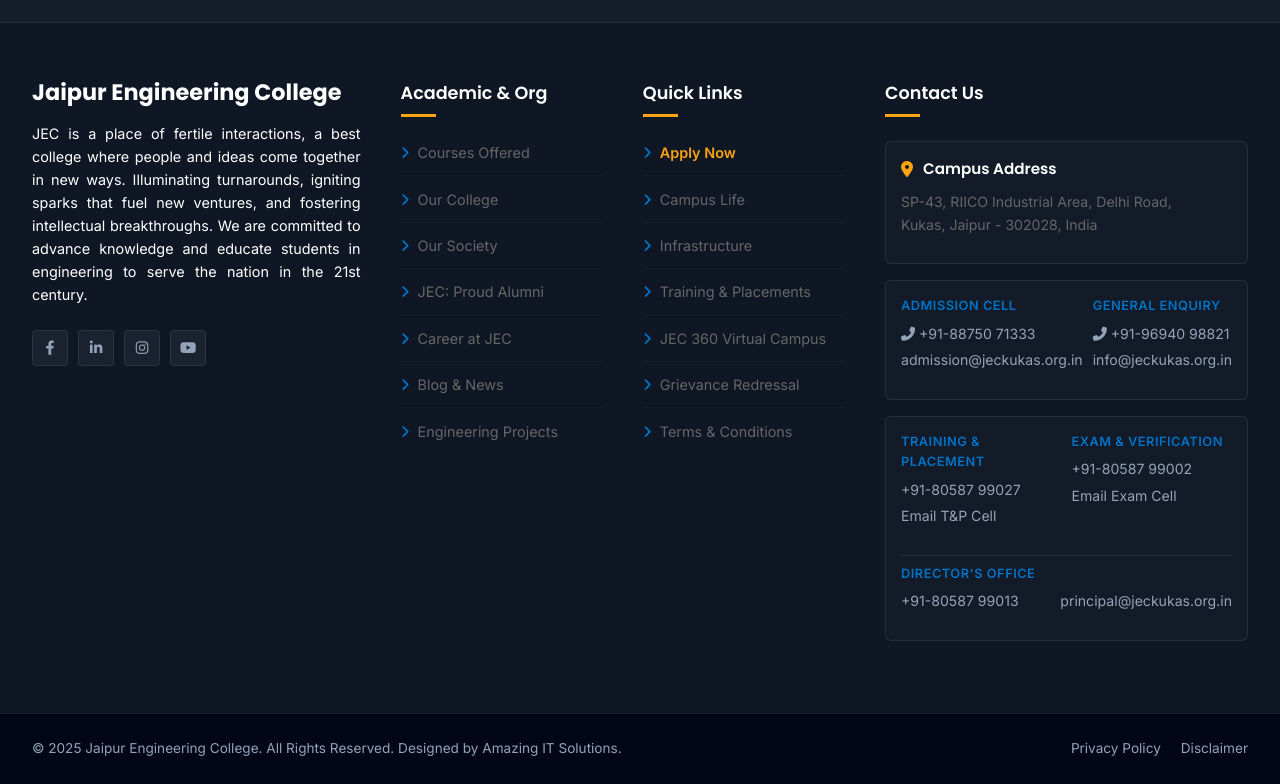
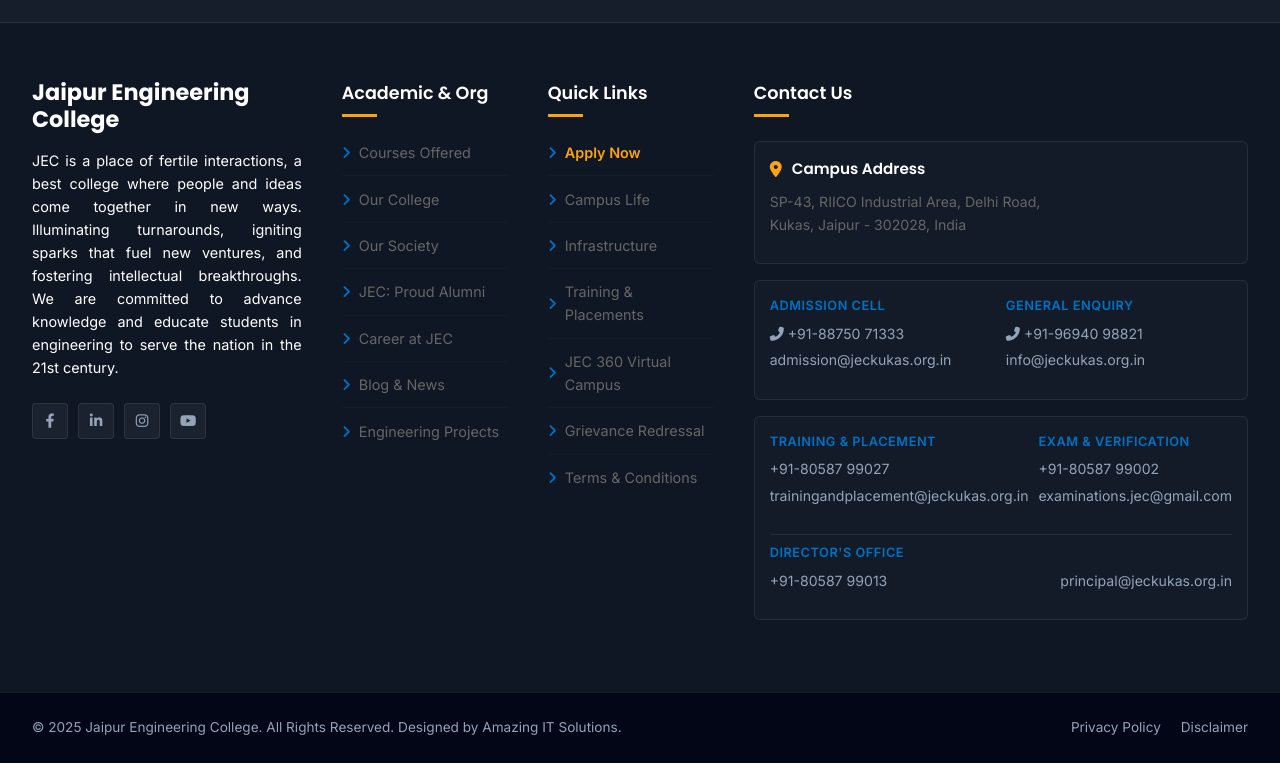
Before and after one commit to pawanharish2-del/JEC, a React (Create React App) app: page / in a window 1280 px wide. Shown: the part 6381-7165 px from the top of the page. After the commit the page ends 7144 px from the top, so only its background shows below. Built offline with nearby package versions, Linux system fonts and the light colour scheme; no server answers; the database is empty.

Commit message:
Update Footer.js

```diff
--- a/src/components/Footer.js
+++ b/src/components/Footer.js
@@ -95,12 +95,12 @@
                             <div className="contact-row">
                                 <span className="dept-title">Training & Placement</span>
                                 <a href="tel:+918058799027" className="contact-link">+91-80587 99027</a>
-                                <a href="mailto:trainingandplacement@jeckukas.org.in" className="contact-link">Email T&P Cell</a>
+                                <a href="mailto:trainingandplacement@jeckukas.org.in" className="contact-link">trainingandplacement@jeckukas.org.in</a>
                             </div>
                             <div className="contact-row">
                                 <span className="dept-title">Exam & Verification</span>
                                 <a href="tel:+918058799002" className="contact-link">+91-80587 99002</a>
-                                <a href="mailto:examinations.jec@gmail.com" className="contact-link">Email Exam Cell</a>
+                                <a href="mailto:examinations.jec@gmail.com" className="contact-link">examinations.jec@gmail.com</a>
                             </div>
                             <div className="contact-row" style={{ gridColumn: 'span 2', borderTop: '1px solid var(--footer-border)', paddingTop: '8px', marginTop: '5px' }}>
                                 <span className="dept-title">Director's Office</span>
```
